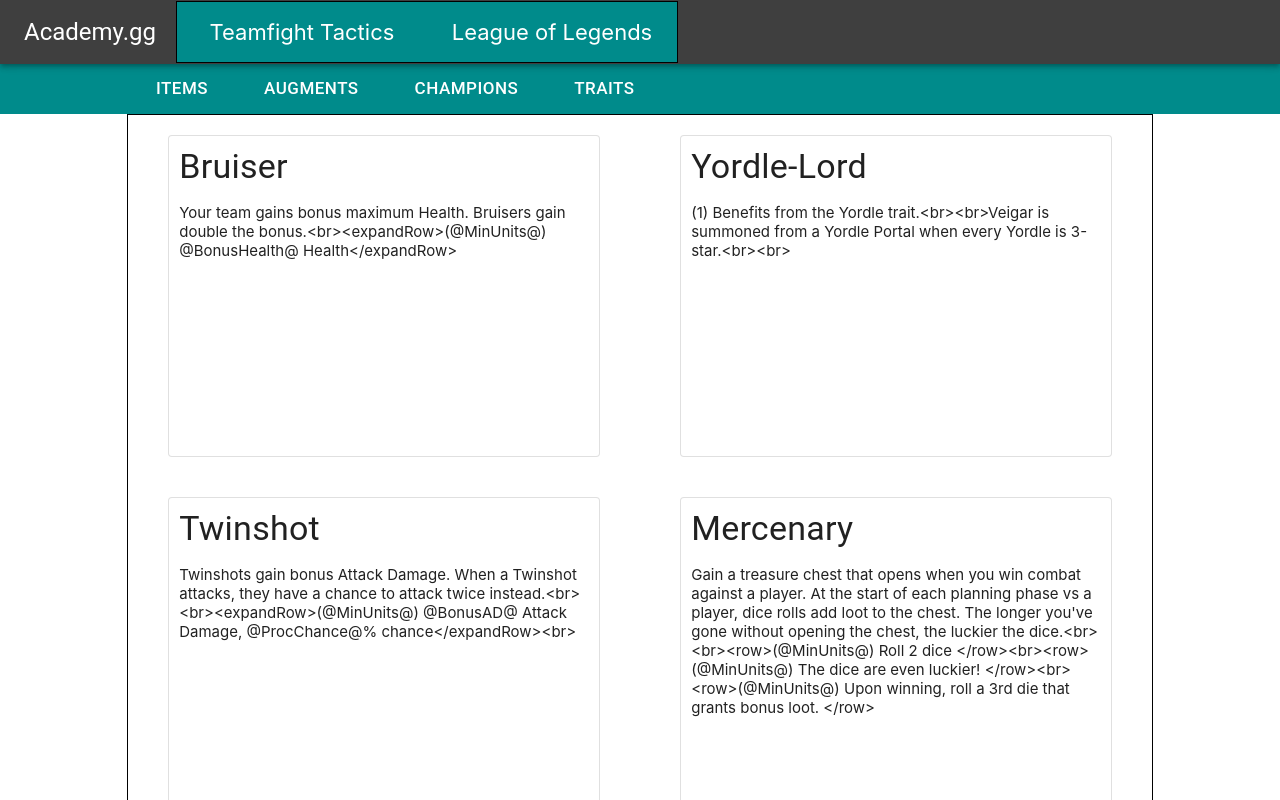
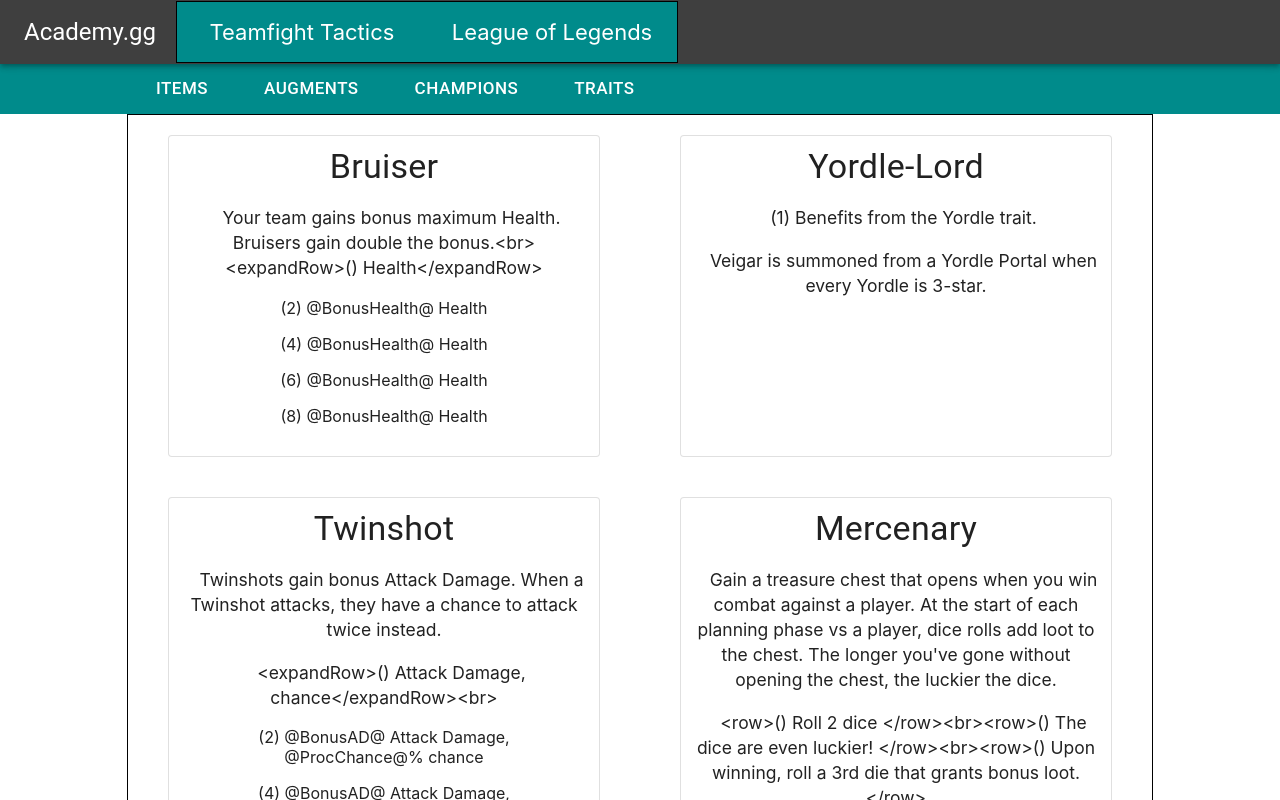
Before and after one commit to AldrichhhXO/tftmacro, a React (Create React App) app: page /tft/traits in a window 1280 px wide. Shown: the top 800 px of the page. Built offline with nearby package versions, Linux system fonts and the light colour scheme.

Commit message:
Update across devices

```diff
--- a/src/Components/TFT/TftChampionCard.tsx
+++ b/src/Components/TFT/TftChampionCard.tsx
@@ -71,9 +71,10 @@
         return (<p className = {classes.abilityDescription}>{ text }</p>)
     })
 
-    // console.log(championAbilityVariables)
+     console.log(championAbilityVariables)
 
     let championAbilityModifiers = championAbilityVariables.map((modifier: any) => {
+        // console.log("heyy" + modifier)
         return (<p style = {{margin: '5px 0px'}}><b>{modifier.name}</b>: {modifier.value}</p>)
     })
 
--- a/src/Components/TFT/TraitCard.tsx
+++ b/src/Components/TFT/TraitCard.tsx
@@ -4,7 +4,9 @@
 
 interface TraitProps {
     traitName: string,
-    traitDesc: string
+    traitDesc: string,
+    minUnits: Array<Number>,
+    traitValues: any
 }
 
 const useStyles = makeStyles({
@@ -15,18 +17,60 @@
         margin: '20px auto',
         padding: '10px'
     },
+    traitTitle: {
+        textAlign: 'center'
+    },
     traitDescription: {
-        fontSize: '15px'
+        fontSize: '17.5px',
+        lineHeight: '25px',
+        textIndent: '15px',
+        textAlign: 'center'
+    },
+    minUnitsDesc: {
+        textAlign: 'center',
+        width: '70%',
+        margin: 'auto'
     }
 })
 
-export default function TraitCard(props: TraitProps) {
+export default function TraitCard( { traitName, traitDesc, minUnits, traitValues} : TraitProps) {
     const classes = useStyles()
+
+    let modifierRegex = /(@\w+\**\d*@%*)/g
+
+    console.log("Testing: " +  traitValues)
+    let traitTextArray = traitDesc.replaceAll(modifierRegex, '').split('<br><br>').map((text) => {
+        return (<p className = {classes.traitDescription}>{ text}</p>)
+    })
+
+
+    // This is the regex for the text that will be reused based on unit numbers
+    const traitRegex = /(<expandRow>(.*?)<\/expandRow>)/g
+    const expandRegex = /(<\/*expandRow>)/g
+    let repeatedTraitDesc = traitDesc.match(traitRegex)
+    let yahyeet : string
+    if (repeatedTraitDesc) {
+        yahyeet =repeatedTraitDesc[0].replaceAll(expandRegex, '')
+
+    }
+
+    let minUnitsDescArray = minUnits.map((minUnit) => {
+        if (repeatedTraitDesc) {
+            return (<p>{yahyeet.replace('@MinUnits@', minUnit.toString())} </p>)
+            //console.log(yahyeet.replace('@MinUnits@', minUnit.toString()))
+        }
+    })
+
+
 
     return (
         <Card variant = "outlined" className = {classes.traitCard}>
-            <Typography variant = "h4">{ props.traitName }</Typography>
-            <p className = {classes.traitDescription}>{props.traitDesc}</p>
+            <Typography className = {classes.traitTitle} variant = "h4">{ traitName }</Typography>
+            {traitTextArray}
+            <div className = {classes.minUnitsDesc}>
+                {minUnitsDescArray}
+            </div>
+
         </Card>
     )
 }
--- a/src/Pages/Sections/TFT/Champions.tsx
+++ b/src/Pages/Sections/TFT/Champions.tsx
@@ -21,7 +21,7 @@
     document.title = "Academy.GG | Champions"
 
     let championsArray = Champs.setData[2].champions
-    console.log(championsArray)
+    // console.log(championsArray)
     let excludedChampions = ['Target Dummy', 'Mechanical Dragon', 'Mechanical Bear', 'Tome of Traits', 'Mechanical Scarab', 'Mercenary']
     //let championOrigins = ['Academy', 'Chemtech', 'Clockwork', 'Cuddly', 'Enforcer', 'Glutton', 'Imperial', 'Mercenary', 'Mutant', 'Scrap', 'Sister', 'Socialite', 'Syndicate', 'Yordle', 'Yordle-Lord']
 
--- a/src/Pages/Sections/TFT/Traits.tsx
+++ b/src/Pages/Sections/TFT/Traits.tsx
@@ -16,17 +16,36 @@
  *
  */
 
+
+
 export default function Traits() {
     document.title = "Academy.GG | Traits and Classes"
-
-    console.log(traits.setData[2].traits)
     let traitsArray = traits.setData[2].traits
-
-    let traitCards = traitsArray.map((trait) => {
 
 
 
-        return (<TraitCard key = {trait.apiName} traitName = {trait.name} traitDesc = {trait.desc} />)
+
+    let traitCards = traitsArray.map((trait,index) => {
+        let effectsArray = trait.effects
+
+
+
+
+        let tester = effectsArray.map((effect) => {
+
+            // Object.values(effect.variables) // Returns an array of the values of each trait (1 Dimensional)
+            console.log(Object.values(effect.variables))
+            //console.log(`Min: ${effect.minUnits} , Bonus: ${effect.variables}`)
+            return Object.values(effect.variables)
+        })
+
+        let minUnitsArray = effectsArray.map((yee) => {
+            // console.log(yee.maxUnits)
+            return yee.minUnits
+        })
+        //console.log(minUnitsArray)
+
+        return (<TraitCard key = {index} traitName = {trait.name} traitDesc = {trait.desc} minUnits = { minUnitsArray } traitValues = { tester } />)
     })
 
     return (
@@ -34,7 +53,6 @@
             <GridLayout>
                 { traitCards }
             </GridLayout>
-
         </TftPageLayout>
     )
 }
```
